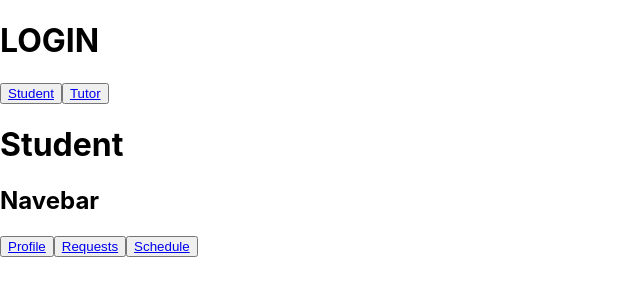
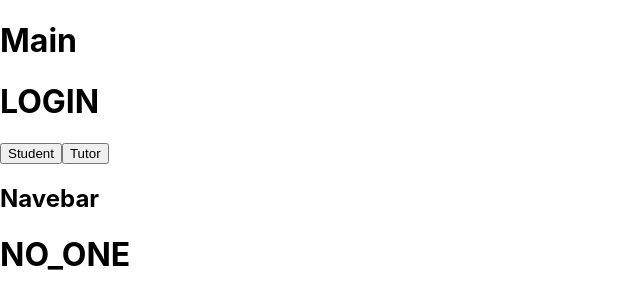
Before and after one commit to Joe-Orekhov/front-end-phase-3, a React (Create React App) app in the folder front-end/: page /student/schedule in a window 1280 px wide. Shown: the top 308 px of the page, without its empty margins (0-640 px from the left). Built offline with nearby package versions, Linux system fonts and the light colour scheme.

Commit message:
Update on layout

```diff
--- a/front-end/src/App.js
+++ b/front-end/src/App.js
@@ -1,11 +1,11 @@
 
 import './App.css';
-import  Login from "./component/login";
+import  Main from "./component/main";
 
 function App() {
    return (
      <div>
-      <Login />
+      <Main />
     </div>
    )
 }
--- a/front-end/src/component/login.js
+++ b/front-end/src/component/login.js
@@ -1,23 +1,11 @@
-import Student from "./student"
-import Tutor from "./tutor"
-import { Switch, Link, Route, BrowserRouter } from 'react-router-dom'
 
-function Login() {
+function Login({ setUsertype }) {
+
   return(
     <div>
       <h1>LOGIN</h1>
-      <BrowserRouter>
-        <button><Link to ='/student'>Student</Link></button>
-        <button><Link to ='/tutor'>Tutor</Link></button>
-        <Switch>
-          <Route path='/student'>
-            <Student />
-          </Route >
-          <Route path='/tutor'>
-            <Tutor />
-          </Route>
-        </Switch>
-      </BrowserRouter>
+      <button onClick={() => setUsertype(3)}>Student</button>
+      <button onClick={() => setUsertype(2)}>Tutor</button>
     </div>
   )
 }
--- /dev/null
+++ b/front-end/src/component/main.js
@@ -0,0 +1,20 @@
+import React, { useState } from 'react';
+import Login from "./login"
+import Navebar from './navBar';
+import Navbar from "./navBar"
+
+
+function Main(){
+
+  const [usertype, setUsertype] = useState(0)
+
+  return(
+    <div>
+      <h1>Main</h1>
+      <Login setUsertype={setUsertype}/>
+      <Navebar usertype={usertype}/>
+    </div>
+  )
+}
+
+export default Main;
--- a/front-end/src/component/navBar.js
+++ b/front-end/src/component/navBar.js
@@ -1,28 +1,29 @@
-import Profile from "./profile"
-import Requests from "./requests"
-import Schedule from "./schedule"
-import { Switch, Link, Route, BrowserRouter } from 'react-router-dom'
 
-function Navebar() {
+
+function Navebar({ usertype }) {
+
+  function DisplayNavBar(){
+    if (usertype === 0){
+      return(
+        <h1> NO_ONE</h1>
+      )
+    }else if (usertype === 2) {
+      return(
+        <h1> TUTOR</h1>
+      )
+    } else {
+      return(
+        <h1> STUDENT</h1>
+      )
+    }
+  }
+
+
   return(
     <div>
       <h2>Navebar</h2>
-      <BrowserRouter>
-        <button><Link to='/profile'>Profile</Link></button>
-        <button><Link to='/requests'>Requests</Link></button>
-        <button><Link to='/schedule'>Schedule</Link></button>
-        <Switch>
-          <Route path='/profile'>
-            <Profile />
-          </Route >
-          <Route path='/requests'>
-            <Requests />
-          </Route >
-          <Route path='/schedule'>
-            <Schedule />
-          </Route >
-        </Switch>
-      </BrowserRouter>
+      <DisplayNavBar />
+
     </div>
   )
 }
```
